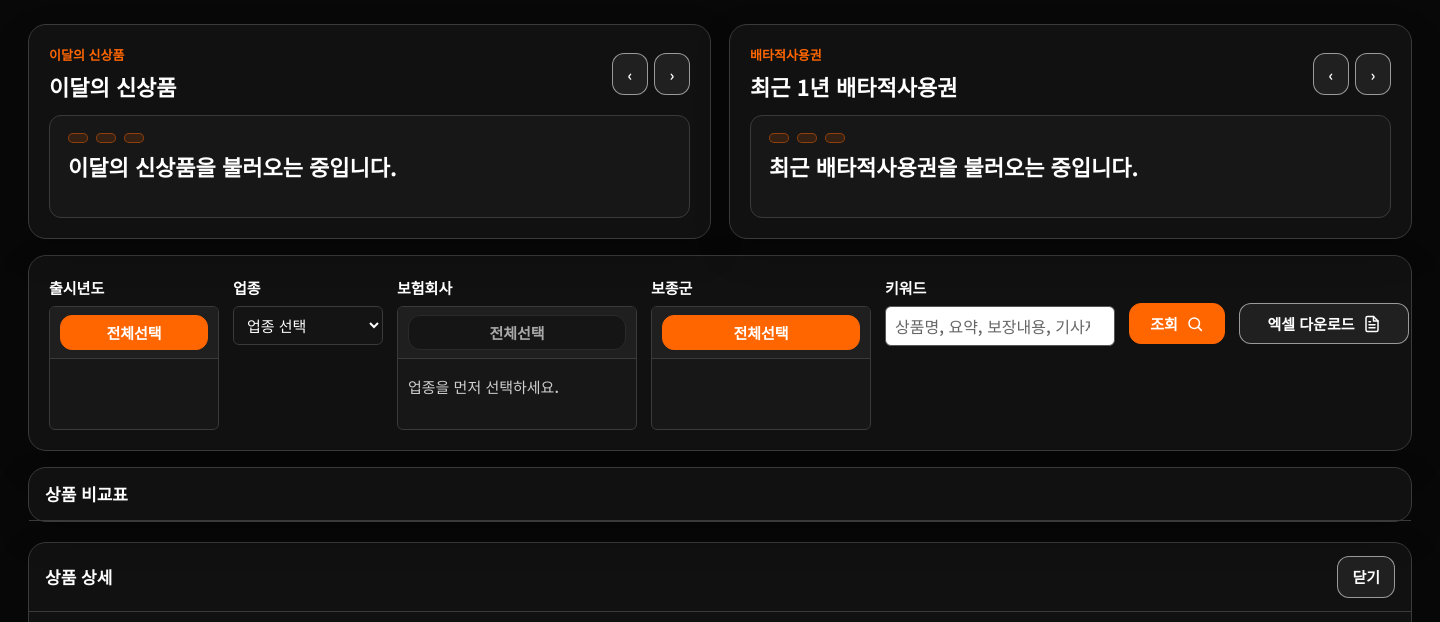
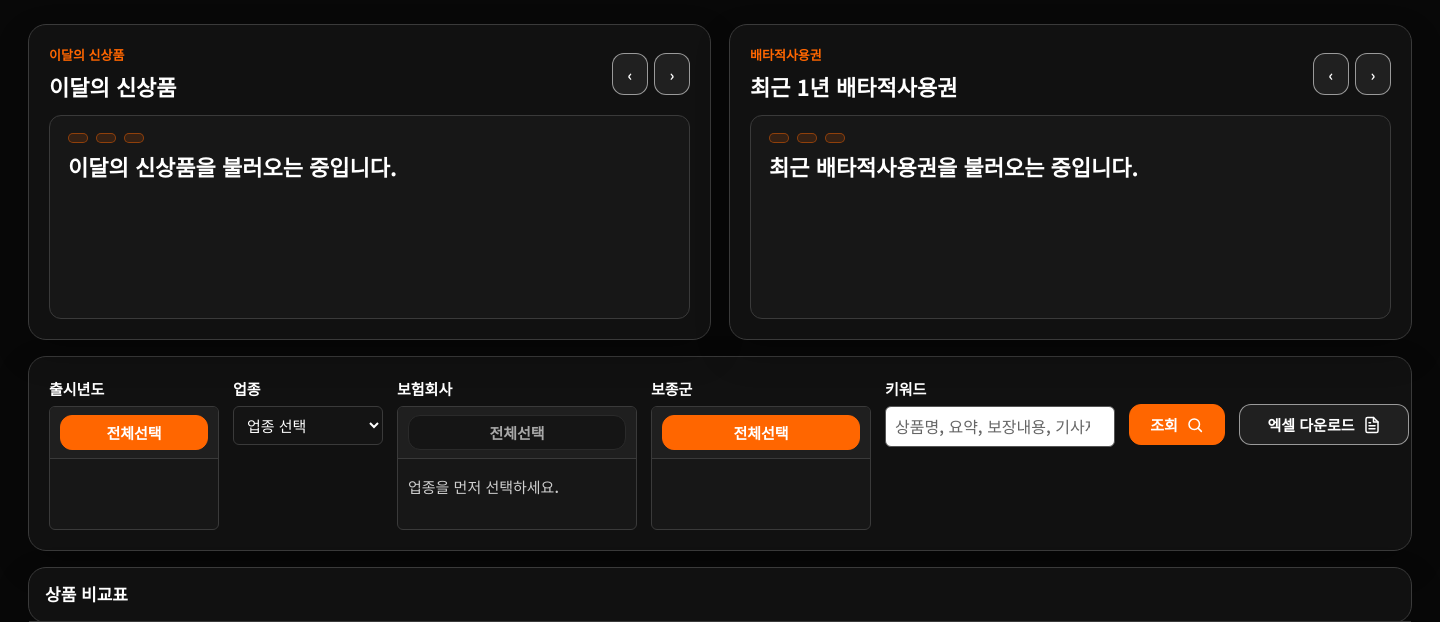
Before and after one commit to POWERDJU/Insucrawler, a Python web app: template app/templates/dashboard.html in a window 1440 px wide. Shown: the part 97-719 px from the top of the page. Run offline with Jinja, Linux system fonts and the light colour scheme; the template is opened without the code that fills it, so the values that code supplies are empty.

Commit message:
Fix dashboard board layout and product type filters

```diff
--- a/app/static/dashboard.css
+++ b/app/static/dashboard.css
@@ -1070,6 +1070,66 @@ button.secondary:hover,
   background: var(--bg-card);
 }
 
+.top-newsboards .monthly-board {
+  display: flex;
+  flex-direction: column;
+  min-height: 316px;
+  max-height: 316px;
+  overflow: hidden;
+}
+
+.top-newsboards .monthly-card {
+  display: flex;
+  flex-direction: column;
+  justify-content: flex-start;
+  align-items: stretch;
+  flex: 1 1 auto;
+  min-height: 0;
+  overflow: hidden;
+  padding-bottom: 46px;
+}
+
+.top-newsboards .monthly-card h3 {
+  display: -webkit-box;
+  -webkit-line-clamp: 2;
+  -webkit-box-orient: vertical;
+  overflow: hidden;
+}
+
+.top-newsboards .monthly-card p {
+  display: -webkit-box;
+  -webkit-line-clamp: 4;
+  -webkit-box-orient: vertical;
+  overflow: hidden;
+  max-height: calc(1.55em * 4);
+}
+
+.top-newsboards .monthly-card-footer {
+  position: absolute;
+  left: 18px;
+  right: 18px;
+  bottom: 18px;
+  flex: 0 0 auto;
+  margin-top: 0;
+  min-height: 20px;
+  align-items: flex-end;
+}
+
+.top-newsboards .monthly-card-footer span:first-child {
+  display: -webkit-box;
+  -webkit-line-clamp: 1;
+  -webkit-box-orient: vertical;
+  overflow: hidden;
+  min-width: 0;
+  padding-right: 12px;
+}
+
+.top-newsboards .monthly-card-footer span:last-child {
+  flex: 0 0 auto;
+  min-width: 52px;
+  text-align: right;
+}
+
 .toolbar {
   padding: 20px;
 }
@@ -1419,8 +1479,17 @@ a:hover {
   .mobile-exclusive-card p {
     display: -webkit-box;
     -webkit-box-orient: vertical;
-    -webkit-line-clamp: 3;
+    -webkit-line-clamp: 4;
     overflow: hidden;
+  }
+
+  .top-newsboards .monthly-board {
+    min-height: 292px;
+    max-height: 292px;
+  }
+
+  .top-newsboards .monthly-card p {
+    max-height: calc(1.55em * 4);
   }
 
   /* Mobile filter sheet */
--- a/app/static/dashboard.js
+++ b/app/static/dashboard.js
@@ -700,7 +700,19 @@ function selectedFilterValues(id) {
   if (!inputs.length) return [];
   const values = inputs.filter((input) => input.checked).map((input) => input.value);
   if (values.length === inputs.length) return [];
-  return values.length ? values : [NO_SELECTION];
+  return values;
+}
+
+function optionLabelsForValues(options, values, valueKey = "value", labelKey = "label") {
+  if (!values.length) return [];
+  const labelMap = new Map((options || []).map((item) => [item[valueKey], item[labelKey] || item[valueKey]]));
+  return values.map((value) => labelMap.get(value) || value);
+}
+
+function compactFilterLabel(labels, fallback) {
+  if (!labels.length) return fallback;
+  if (labels.length <= 2) return labels.join(", ");
+  return `${labels.slice(0, 2).join(", ")} 외 ${labels.length - 2}`;
 }
 
 function optionFlags() {
@@ -715,13 +727,14 @@ function currentQuery() {
   const selectedInsuranceType = document.getElementById("insuranceType").value;
   const keyword = document.getElementById("keywordInput")?.value.trim() || null;
   const flags = optionFlags();
+  const productTypeCodes = selectedFilterValues("productTypeCodes");
   return {
     release_year: years.length === 1 ? years[0] : "전체",
     release_years: years,
     release_month: "전체",
     insurance_type: selectedInsuranceType || "전체",
     company_names: selectedInsuranceType ? selectedFilterValues("companyNames") : [],
-    product_type_codes: selectedFilterValues("productTypeCodes"),
+    product_type_codes: productTypeCodes,
     classification_mode: "include_secondary",
     pivot_preset: "custom",
     custom_rows: ["company_name", "product_type_name"],
@@ -1330,10 +1343,11 @@ function updateMobileFilterSummary() {
   const insuranceType = getMobileInsuranceType();
   const companies = selectedFilterValues("mobileCompanyNames");
   const productTypes = selectedFilterValues("mobileProductTypeCodes");
+  const productTypeLabels = optionLabelsForValues(state.options?.product_types, productTypes, "code", "name");
   const keyword = document.getElementById("mobileKeywordInput")?.value.trim();
   chips.push(years.length ? `${years.length}개 년도` : "년도 전체");
   chips.push(insuranceType || "업종 전체");
-  chips.push(productTypes.length ? `상품군 ${productTypes.length}개` : "상품군 전체");
+  chips.push(compactFilterLabel(productTypeLabels, "상품군 전체"));
   if (keyword) chips.push(`검색: ${keyword}`);
   summary.textContent = chips.join(" · ");
   document.getElementById("mobileYearCount").textContent = years.length ? `${years.length}개` : "전체";
--- a/app/templates/dashboard.html
+++ b/app/templates/dashboard.html
@@ -7,7 +7,7 @@
     <link rel="preconnect" href="https://fonts.googleapis.com" />
     <link rel="preconnect" href="https://fonts.gstatic.com" crossorigin />
     <link href="https://fonts.googleapis.com/css2?family=Noto+Sans+KR:wght@500;600;700&display=swap" rel="stylesheet" />
-    <link rel="stylesheet" href="{{ url_for('static', path='dashboard.css') }}?v=20260603-exclusive-keyword-fix" />
+    <link rel="stylesheet" href="{{ url_for('static', path='dashboard.css') }}?v=20260604-board-pager-fixed" />
   </head>
   <body>
     <header class="app-header">
@@ -630,6 +630,6 @@
       </section>
     </main>
 
-    <script src="{{ url_for('static', path='dashboard.js') }}?v=20260604-mobile-back-detail"></script>
+    <script src="{{ url_for('static', path='dashboard.js') }}?v=20260604-board-pager-fixed"></script>
   </body>
 </html>
```
Also changed, not shown: app/services/dashboard_service.py (+24 -10 lines), docs/API_SPEC.md (+5 -0 lines), tests/test_dashboard_boards_layout.py (+19 -0 lines), tests/test_dashboard_filter_request_builder.py (added, +21 -0 lines), tests/test_dashboard_service.py (+70 -4 lines), README.md.
